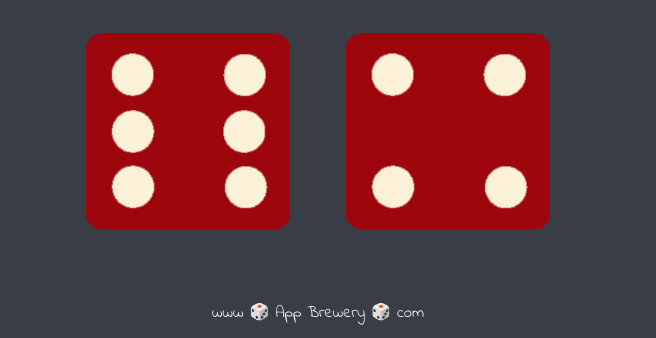
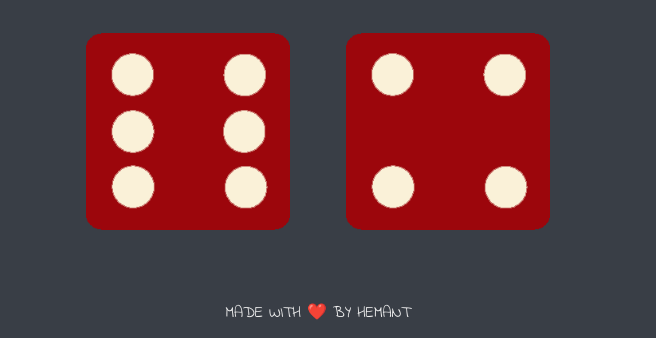
Before and after one commit to hk2166/DICE_PROJECT, a plain HTML site: page index.html in a window 1280 px wide. Shown: the part 462-800 px from the top of the page, without its empty margins (322-978 px from the left). Drawn offline with Linux system fonts and the light colour scheme.

Commit message:
Update index.html

```diff
--- a/index.html
+++ b/index.html
@@ -29,6 +29,6 @@
       </body>
 
       <footer>
-        www 🎲 App Brewery 🎲 com
+       MADE WITH ❤️ BY HEMANT
       </footer>
     </html>
```
